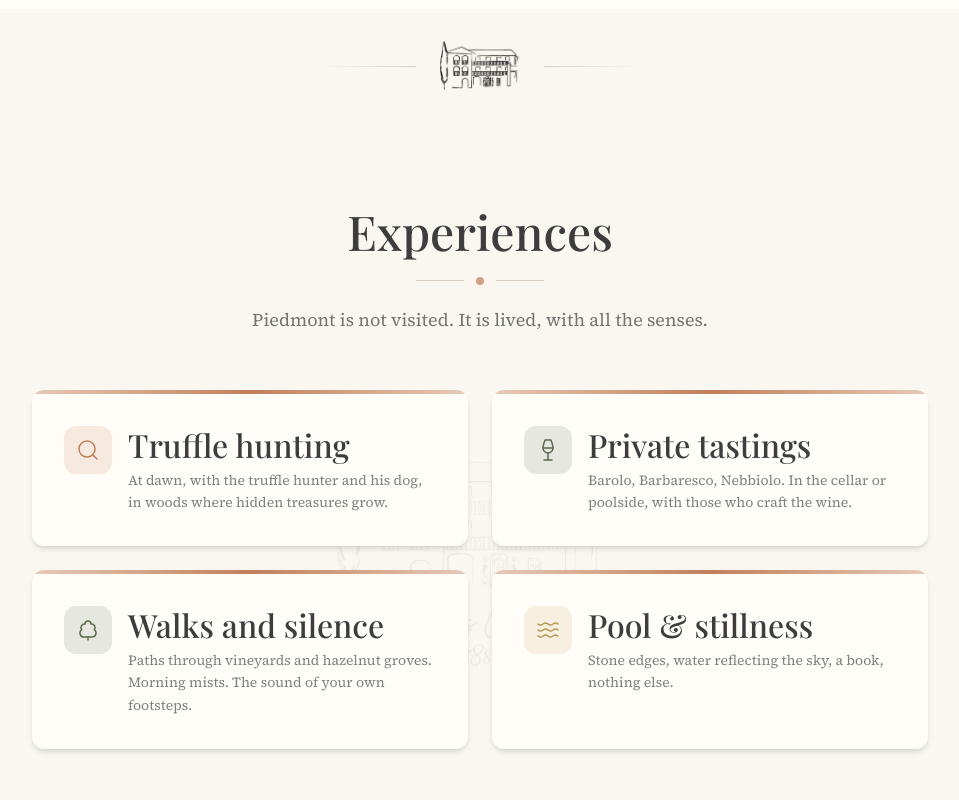
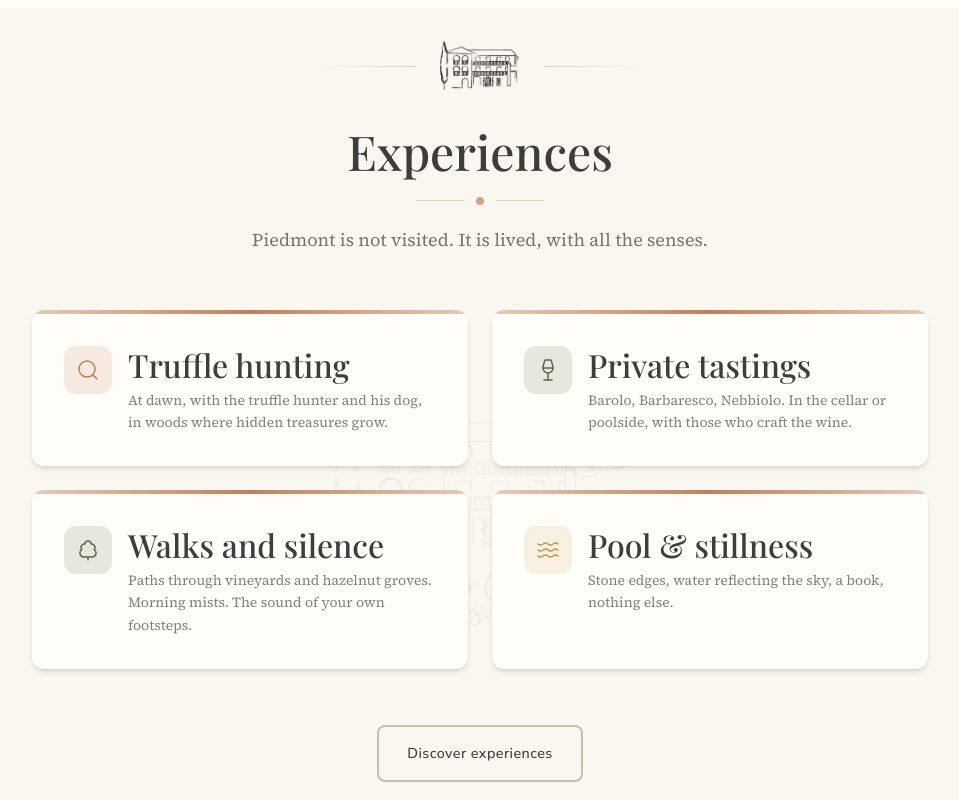
Before and after one commit to iTzRusso10/conac-3, a Next.js app: page /en in a window 1280 px wide. Shown: the part 2600-3400 px from the top of the page, without its empty margins (160-1119 px from the left). Built offline with nearby package versions, Linux system fonts and the light colour scheme; a web font is replaced by a local one.

Commit message:
Remove deprecated logo images and adjust SectionWithLogo component for improved layout consistency. Updated class properties for better visual impact.

```diff
--- a/src/app/[locale]/page.tsx
+++ b/src/app/[locale]/page.tsx
@@ -170,13 +170,13 @@ export default async function HomePage({
           </Link>
         </div>
       </SectionWithLogo>
+      <LogoDivider />
 
       {/* Separatore con logo */}
-      <LogoDivider />
 
       {/* Experiences */}
       <SectionWithLogo
-        className="bg-crema"
+        className="bg-crema !pt-0"
         logoPosition="center"
         logoOpacity={0.05}
         logoSize="lg"
```
Also changed, not shown: public/images/logo-conac_structure_only.png (deleted), public/images/structure_only.png (deleted).
